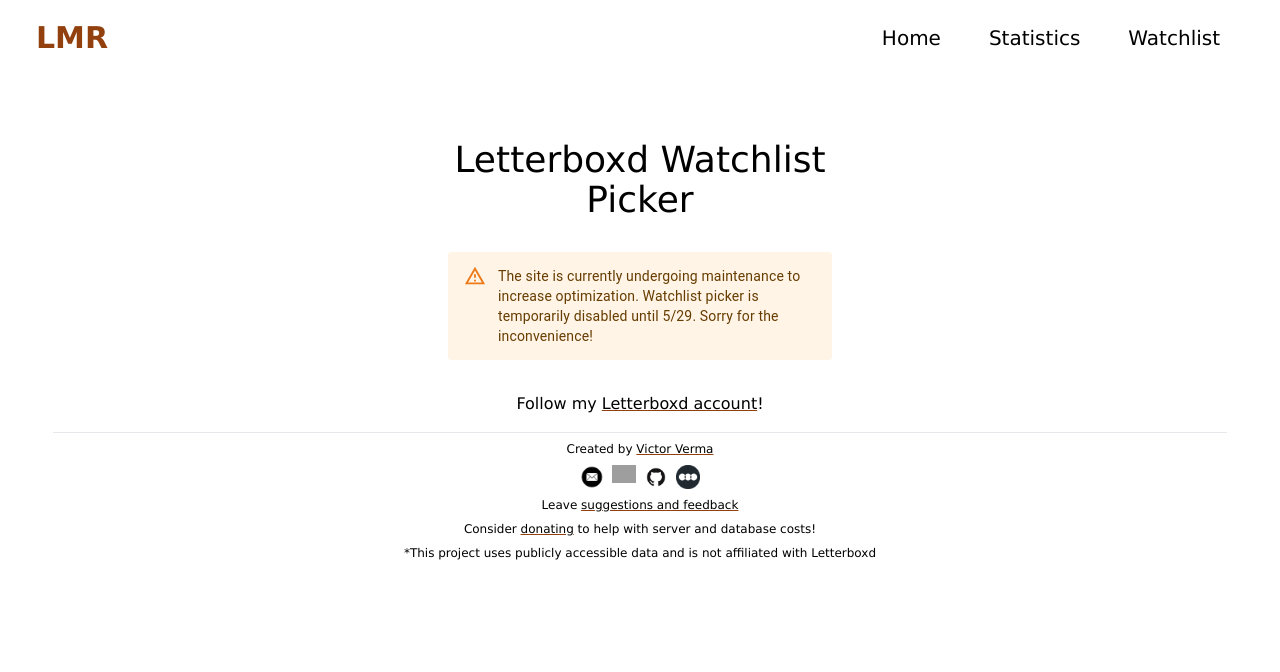
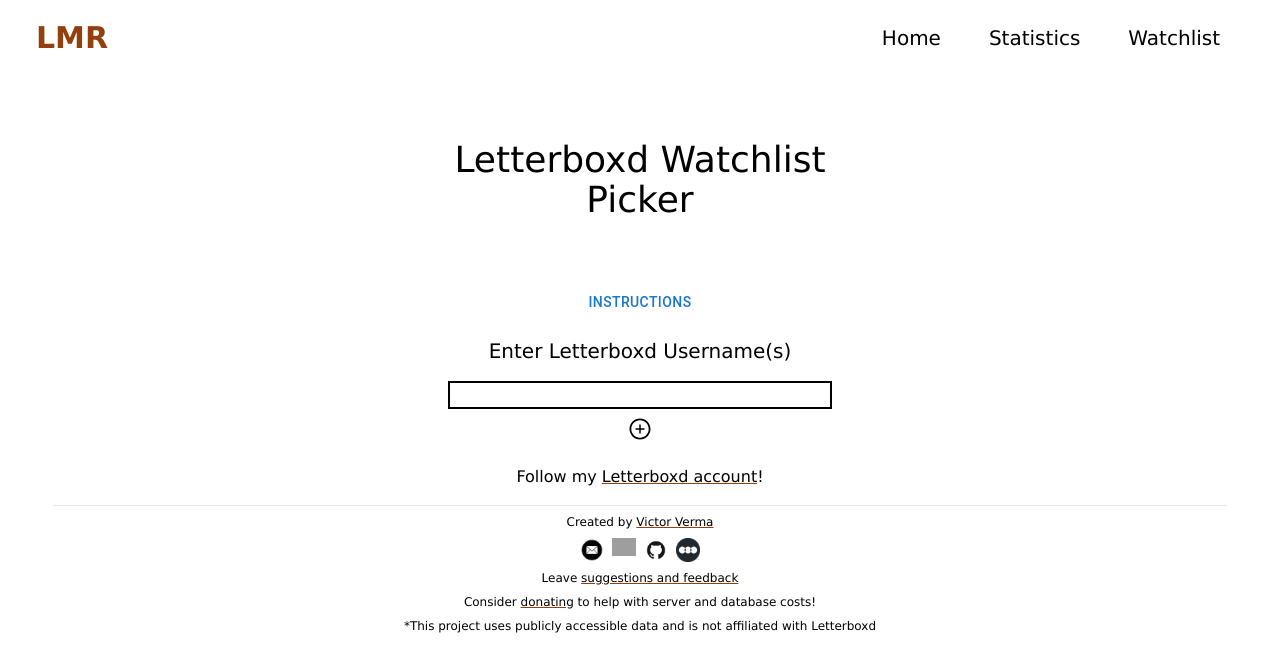
Before and after one commit to victorverma3/Letterboxd-Movie-Recommendations, a React (Vite) app in the folder frontend/: page /watchlist in a window 1280 px wide. Shown: the top 672 px of the page. Built offline with nearby package versions, Linux system fonts and the light colour scheme; no server answers; grey boxes are pictures that could not be loaded.

Commit message:
watchlist page back online

```diff
--- a/frontend/src/pages/Watchlist.tsx
+++ b/frontend/src/pages/Watchlist.tsx
@@ -7,13 +7,15 @@
             <h1 className="w-96 max-w-full mx-auto mt-16 text-center text-4xl">
                 Letterboxd Watchlist Picker
             </h1>
+            {false && (
                 <div className="w-96 max-w-full mx-auto my-8">
                     <Maintenance
                         severity="warning"
                         message="The site is currently undergoing maintenance to increase optimization. Watchlist picker is temporarily disabled until 5/29. Sorry for the inconvenience!"
                     />
                 </div>
-            {false && <Picks />}
+            )}
+            <Picks />
             <p className="mx-auto my-4 text-center">
                 Follow my{" "}
                 <a
```
Lines whose indentation alone changed are shown as unchanged.
